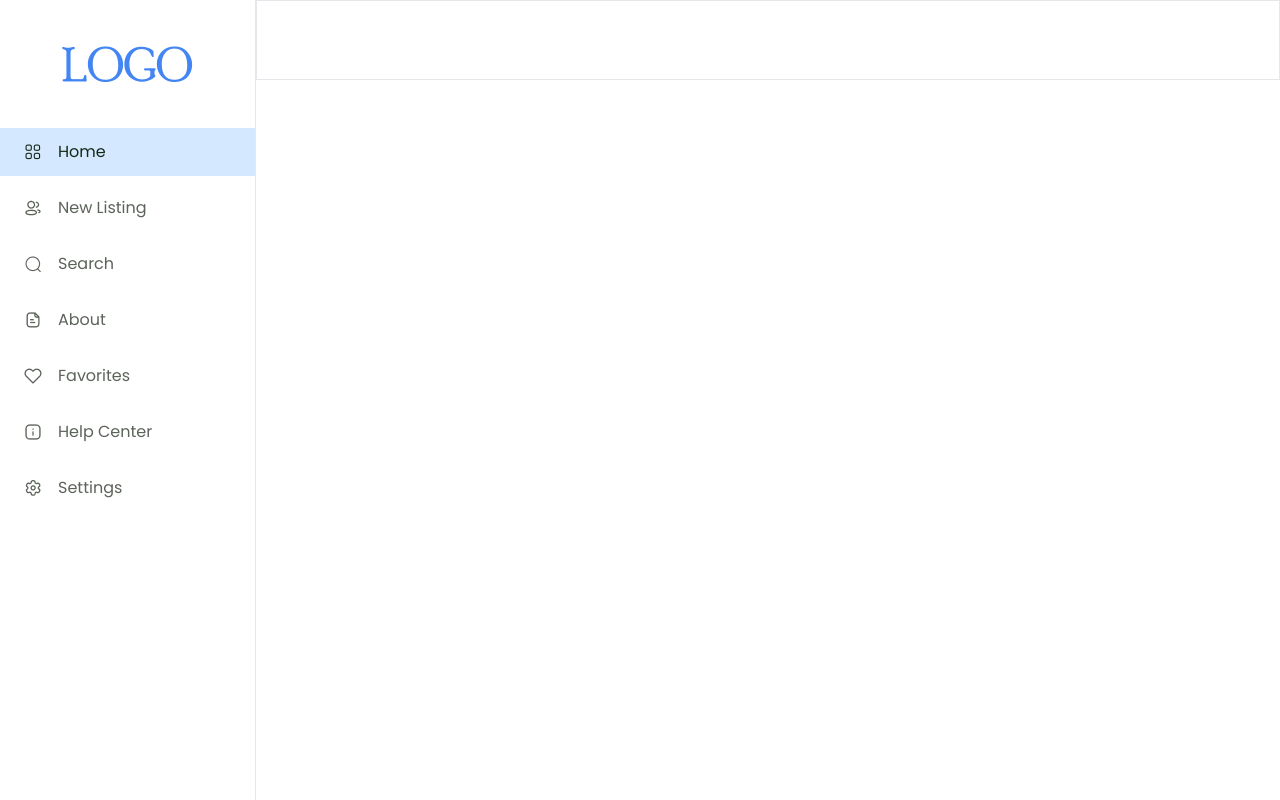
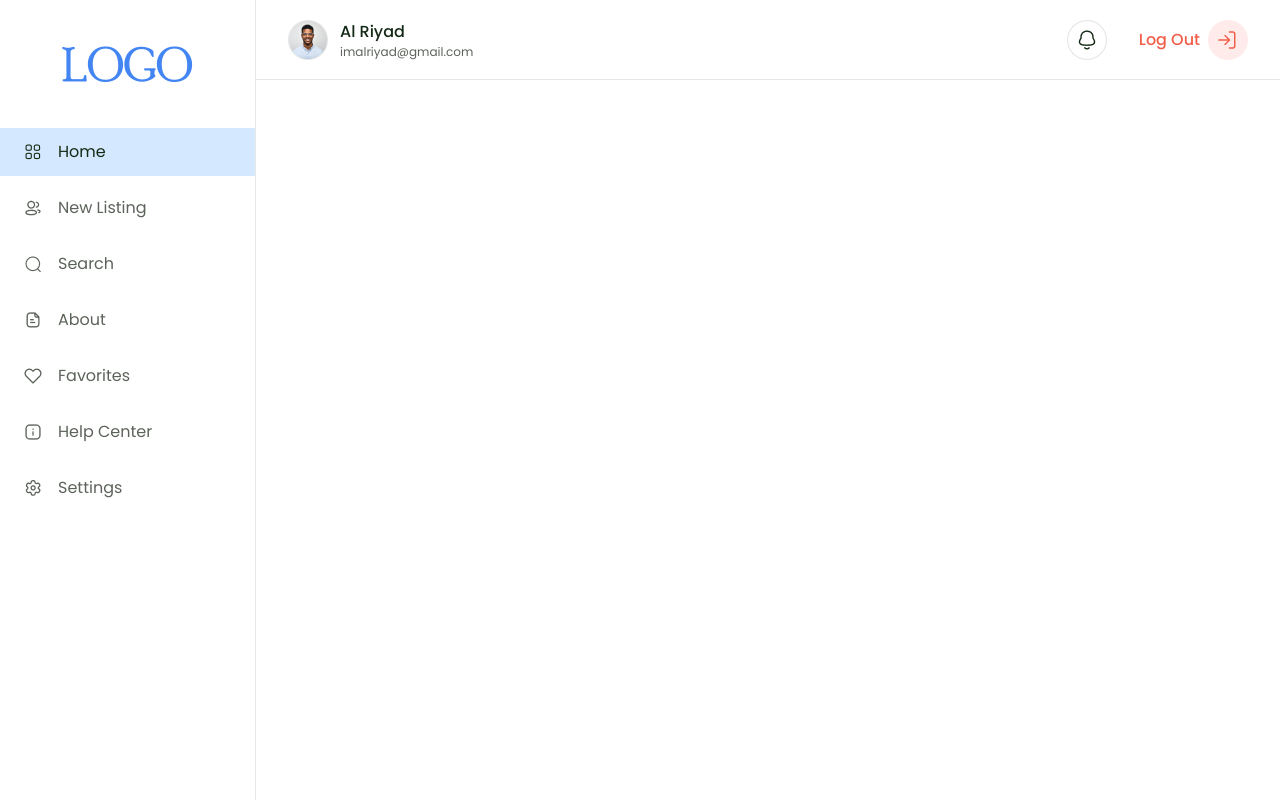
Before and after one commit to imalriyad/scopioe-task, a React (Vite) app: page / in a window 1280 px wide. Built offline with nearby package versions, Linux system fonts and the light colour scheme.

Commit message:
navbar added

```diff
--- a/src/components/Navbar.jsx
+++ b/src/components/Navbar.jsx
@@ -1,11 +1,25 @@
+import profilePic from "../assets/dp.png";
+import bellIcon from "../assets/notification.png";
+import logoutIcon from "../assets/logout.png";
+
 const Navbar = () => {
   return (
-    <div className="w-full  border  h-20">
-      <h1 className="text-center max-w-sm mx-auto pt-10 text-4xl text-blue-800">
-              <div>
+    <div className="w-full  border-b-[1px] border-b-[#E7E7E7] px-8 items-center flex justify-between h-20">
+      <div className="flex items-start gap-3">
+        <img src={profilePic} alt="" />
+        <span className="flex flex-col ">
+          <h1 className="font-medium text-[#152a16]">Al Riyad</h1>
+          <p className="text-xs text-[#5C635A]">imalriyad@gmail.com</p>
+        </span>
+      </div>
 
-       </div>
-      </h1>
+      <div className="flex gap-8 items-center">
+        <img src={bellIcon} alt="" />
+        <span className="flex items-center gap-2 font-medium text-[#F15E4A]">
+          Log Out
+          <img src={logoutIcon} alt="" />
+        </span>
+      </div>
     </div>
   );
 };
```
Also changed, not shown: src/components/Sidebar.jsx (+5 -5 lines), src/assets/logout.png (added), src/assets/notification.png (added).
